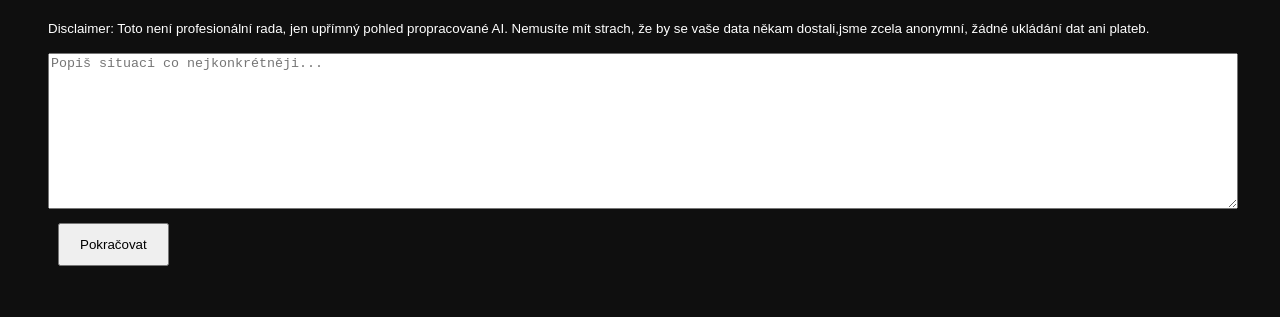
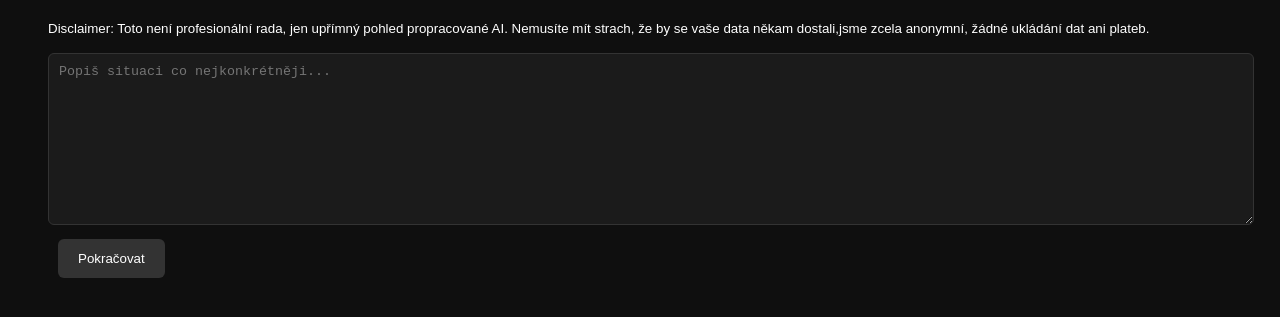
Before and after one commit to ZetX1998/veritasai, a website: page public/index.html in a window 1280 px wide. Shown: the part 109-426 px from the top of the page. Drawn offline with Linux system fonts and the light colour scheme.

Commit message:
Enhance button and textarea styles in CSS

```diff
--- a/public/css/style.css
+++ b/public/css/style.css
@@ -9,9 +9,26 @@ button {
   padding: 12px 20px;
   margin: 10px;
   cursor: pointer;
+  background: #333;
+  color: #fff;
+  border: none;
+  border-radius: 6px;
+}
+
+button:hover {
+  background: #555;
 }
 
 textarea {
   width: 100%;
   height: 150px;
+  background: #1b1b1b;
+  color: #fff;
+  border: 1px solid #333;
+  border-radius: 6px;
+  padding: 10px;
 }
+
+img {
+  max-width: 100%;
+}
```
